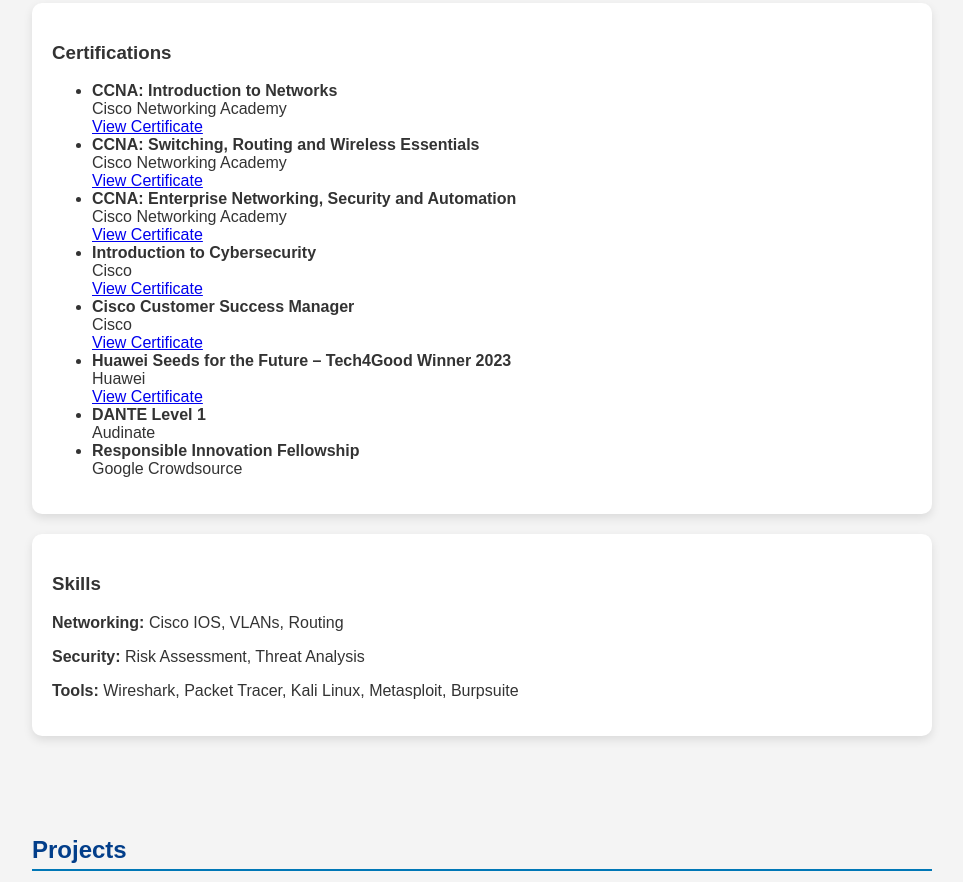
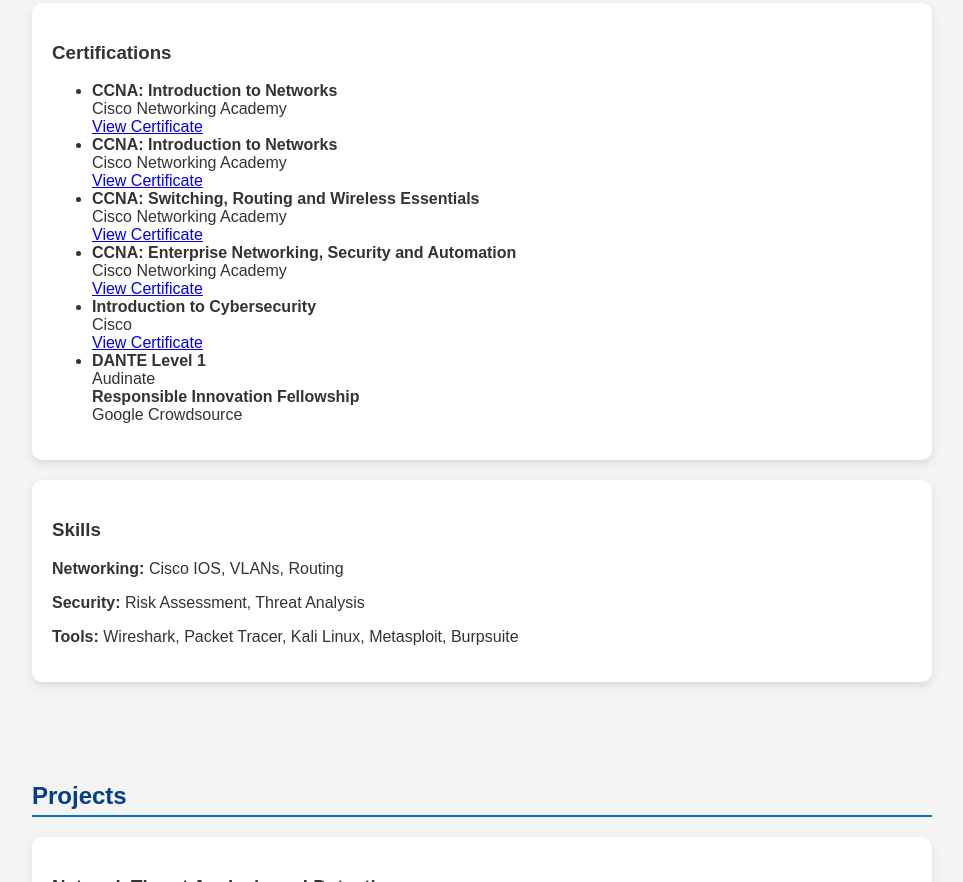
Before and after one commit to MatildaOuko/Portfolio-website, a plain HTML site: page index.html in a window 1280 px wide. Shown: the part 1497-2379 px from the top of the page, without its empty margins (158-1121 px from the left). Drawn offline with Linux system fonts and the light colour scheme.

Commit message:
Update index.html

```diff
--- a/index.html
+++ b/index.html
@@ -184,48 +184,36 @@
       <strong>CCNA: Introduction to Networks</strong><br>
       Cisco Networking Academy<br>
       <a href="certs/ccna-itn.pdf" target="_blank">View Certificate</a>
+    <li>
+  <strong>CCNA: Introduction to Networks</strong><br>
+  Cisco Networking Academy<br>
+  <a href="ccna-itn.pdf" target="_blank">View Certificate</a>
 </li>
 
 <li>
   <strong>CCNA: Switching, Routing and Wireless Essentials</strong><br>
   Cisco Networking Academy<br>
-      <a href="certs/ccna-srwe.pdf" target="_blank">View Certificate</a>
+  <a href="ccna-srwe.pdf" target="_blank">View Certificate</a>
 </li>
 
 <li>
   <strong>CCNA: Enterprise Networking, Security and Automation</strong><br>
   Cisco Networking Academy<br>
-      <a href="certs/ccna-ensa.pdf" target="_blank">View Certificate</a>
+  <a href="ccna-ensa.pdf" target="_blank">View Certificate</a>
 </li>
 
-    <!-- CYBERSECURITY -->
 <li>
   <strong>Introduction to Cybersecurity</strong><br>
   Cisco<br>
-      <a href="certs/cisco-intro-cybersecurity.pdf" target="_blank">View Certificate</a>
+  <a href="cisco-intro-cybersecurity.pdf" target="_blank">View Certificate</a>
 </li>
 
-    <!-- CSM -->
-    <li>
-      <strong>Cisco Customer Success Manager</strong><br>
-      Cisco<br>
-      <a href="certs/csm.pdf" target="_blank">View Certificate</a>
-    </li>
-
-    <!-- HUAWEI -->
-    <li>
-      <strong>Huawei Seeds for the Future – Tech4Good Winner 2023</strong><br>
-      Huawei<br>
-      <a href="certs/huawei.png" target="_blank">View Certificate</a>
-    </li>
-
-    <!-- NO PDF BELOW -->
 <li>
   <strong>DANTE Level 1</strong><br>
   Audinate
 </li>
 
-    <li>
+  </li>
       <strong>Responsible Innovation Fellowship</strong><br>
       Google Crowdsource
     </li>
@@ -240,6 +228,7 @@
     <p><strong>Tools:</strong> Wireshark, Packet Tracer, Kali Linux, Metasploit, Burpsuite</p>
   </div>
 </section>
+
 
 <!-- PROJECTS -->
 <section id="projects">
```
Lines whose indentation alone changed are shown as unchanged.
